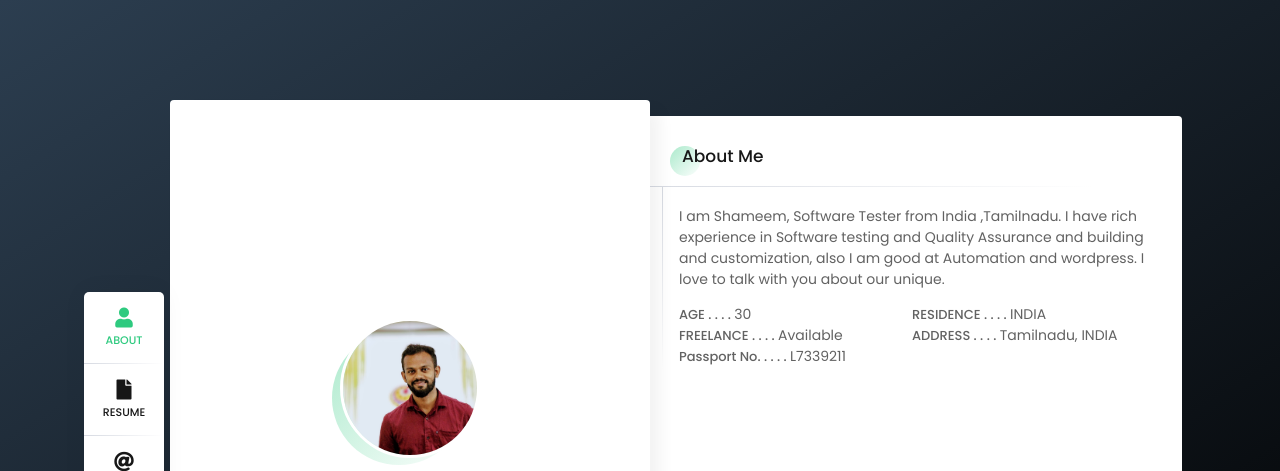
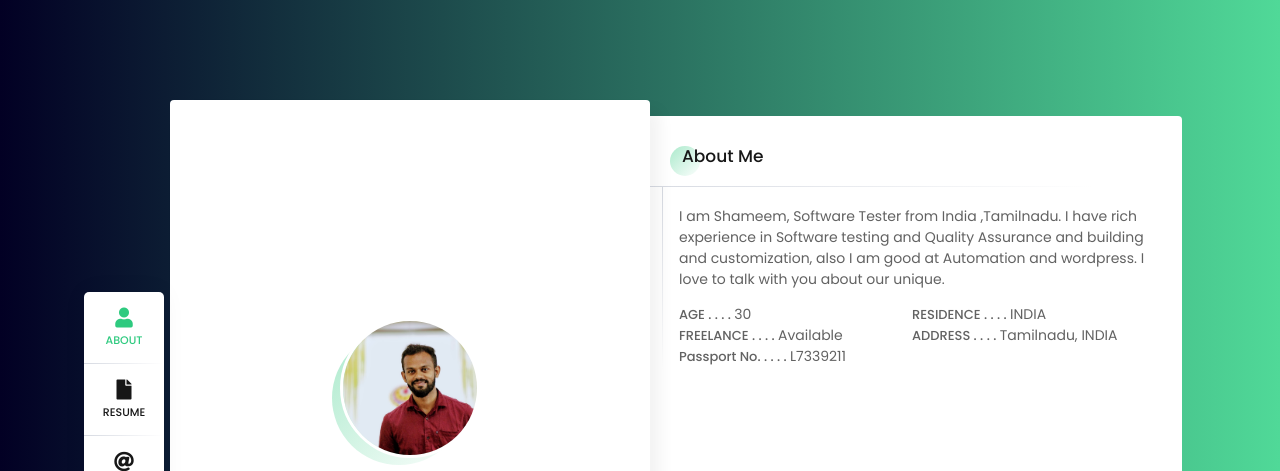
Before and after one commit to shameemthiruvai/MyCv, a plain HTML site: page index.html in a window 1280 px wide. Shown: the top 471 px of the page. Drawn offline with Linux system fonts and the light colour scheme; a web font is replaced by a local one.

Commit message:
gradient_color_change

```diff
--- a/stylesheet.css
+++ b/stylesheet.css
@@ -18,7 +18,12 @@ a {
 
 .background.gradient {
   background: #50a3a2;
-  background: linear-gradient(to bottom right, #2c3e50 0%, #000000 100%);
+  background: linear-gradient(
+    90deg,
+    rgba(2, 0, 36, 1) 0%,
+    rgba(80, 217, 152, 1) 100%,
+    rgba(0, 212, 255, 1) 100%
+  );
   position: fixed;
   overflow: hidden;
   top: 0;
```
